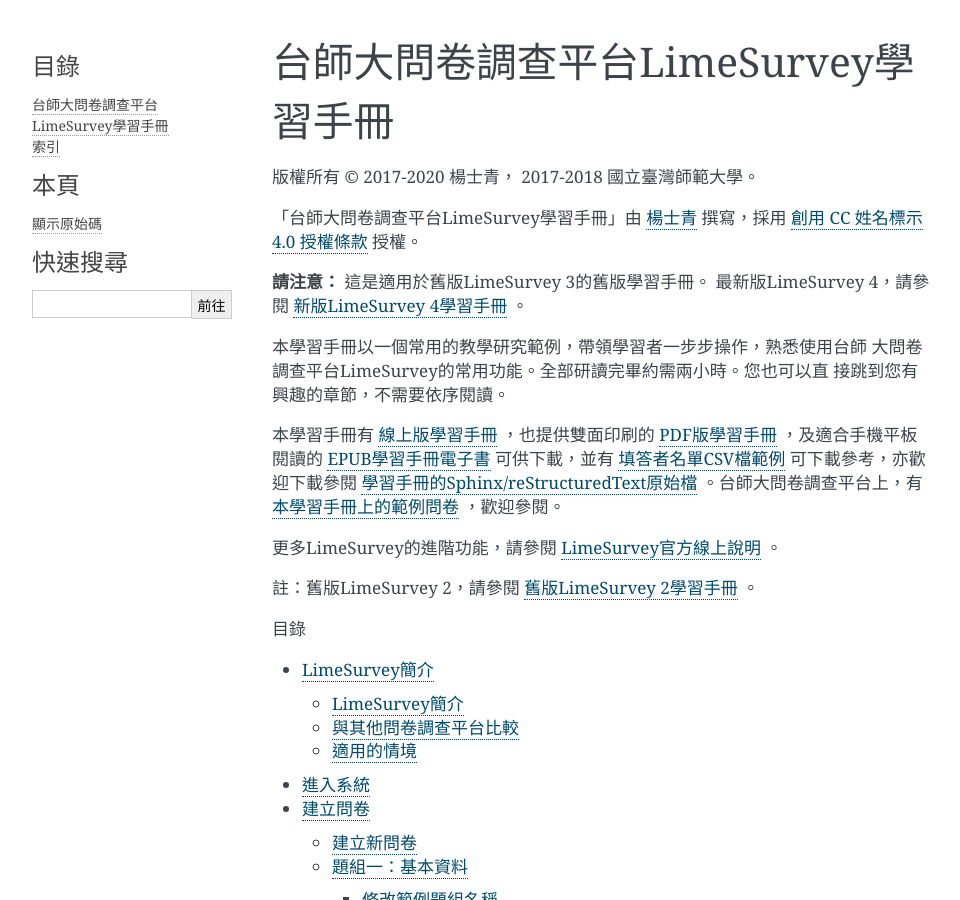
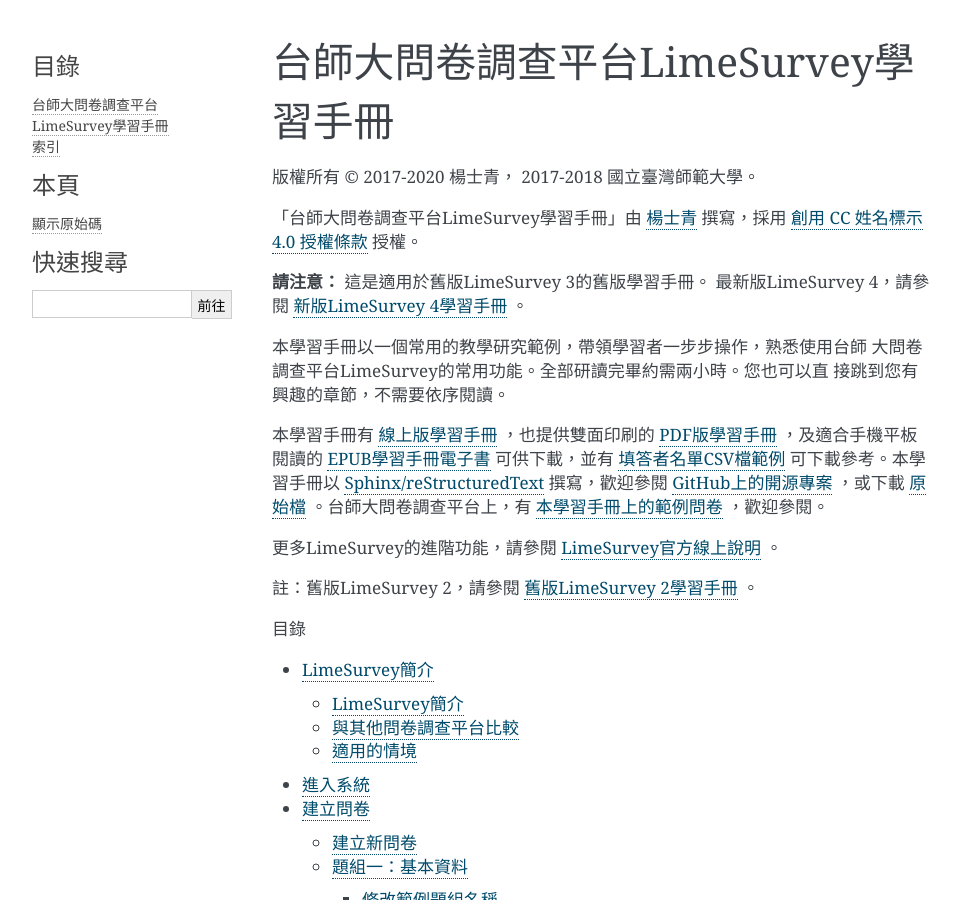
Before and after one commit to imacat/learning-limesurvey, a Sphinx documentation site: the page built from source/index.rst, in a window 1280 px wide and 900 px high. Shown: the whole window, without its empty margins (148-1108 px from the left). Built offline with Sphinx 7.4.7, drawn with Linux system fonts in a browser that asks for light colours.

Commit message:
Added the GitHub and Sphinx link to README and index.rst.

```diff
--- a/source/index.rst
+++ b/source/index.rst
@@ -29,8 +29,11 @@
 `EPUB學習手冊電子書 <https://limesurvey.imacat.idv.tw/learning/v3/learning-limesurvey.epub>`_
 可供下載，並有
 `填答者名單CSV檔範例 <https://limesurvey.imacat.idv.tw/learning/v3/participants-example.csv>`_
-可下載參考，亦歡迎下載參閱
-`學習手冊的Sphinx/reStructuredText原始檔 <https://limesurvey.imacat.idv.tw/learning/v3/learning-limesurvey-3.1.zip>`_
+可下載參考。本學習手冊以
+`Sphinx/reStructuredText <https://www.sphinx-doc.org/>`_
+撰寫，歡迎參閱
+`GitHub上的開源專案 <https://github.com/imacat/learning-limesurvey>`_ ，或下載
+`原始檔 <https://limesurvey.imacat.idv.tw/learning/v3/learning-limesurvey-3.1.zip>`_
 。台師大問卷調查平台上，有
 `本學習手冊上的範例問卷 <https://limesurvey.imacat.idv.tw/index.php/161873>`_
 ，歡迎參閱。
```
Also changed, not shown: README.rst (+5 -2 lines).
